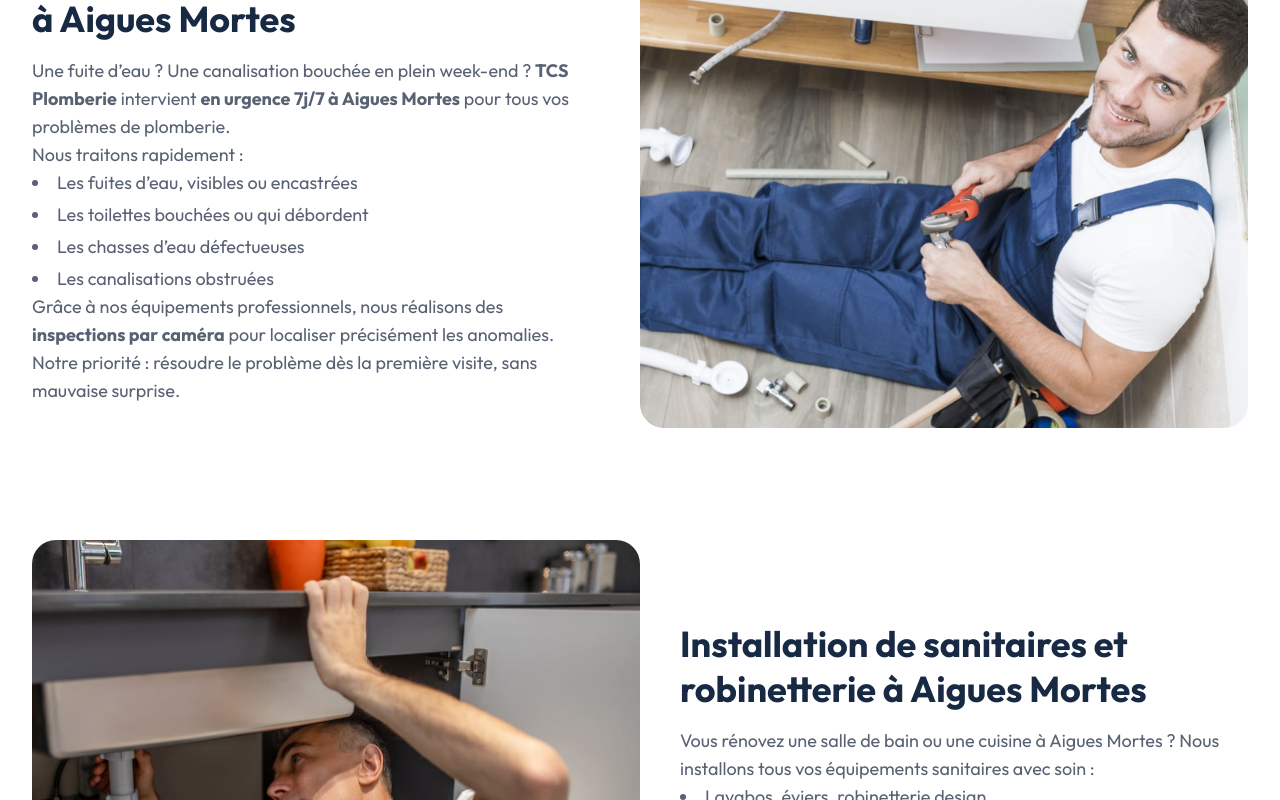
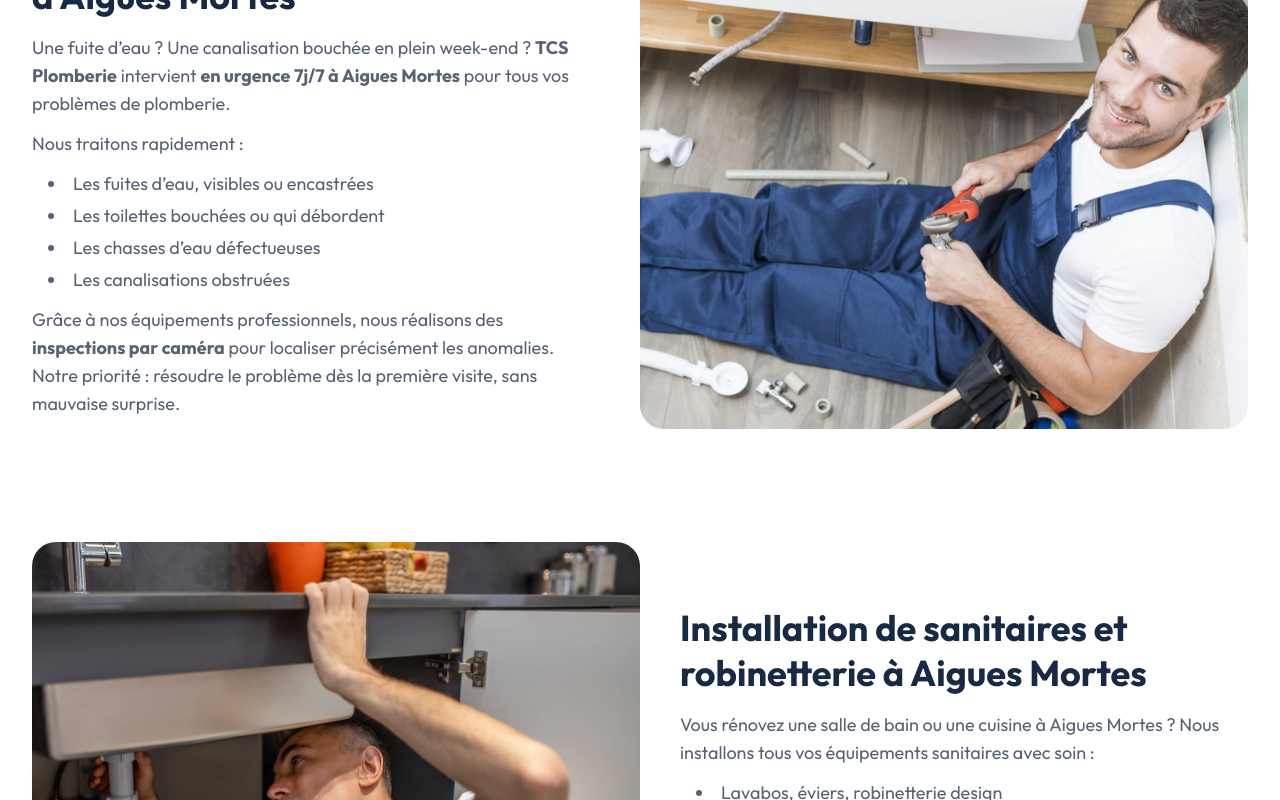
Before and after one commit to DylannDev/tcs-plomberie, a Next.js app: page /plomberie/aigues-mortes in a window 1280 px wide. Shown: the part 860-1660 px from the top of the page. Built offline with nearby package versions, Linux system fonts and the light colour scheme.

Commit message:
💄 Add new css class for seo rich text

```diff
--- a/src/app/globals.css
+++ b/src/app/globals.css
@@ -32,6 +32,16 @@ body {
   color: var(--color-black);
 }
 
+.rich-text {
+  p {
+    margin-bottom: 0.75rem;
+  }
+  ul {
+    margin-bottom: 0.75rem;
+    padding-left: 1rem;
+  }
+}
+
 @theme inline {
   --animate-marquee: marquee var(--duration) infinite linear;
   --animate-marquee-vertical: marquee-vertical var(--duration) linear infinite;
```
